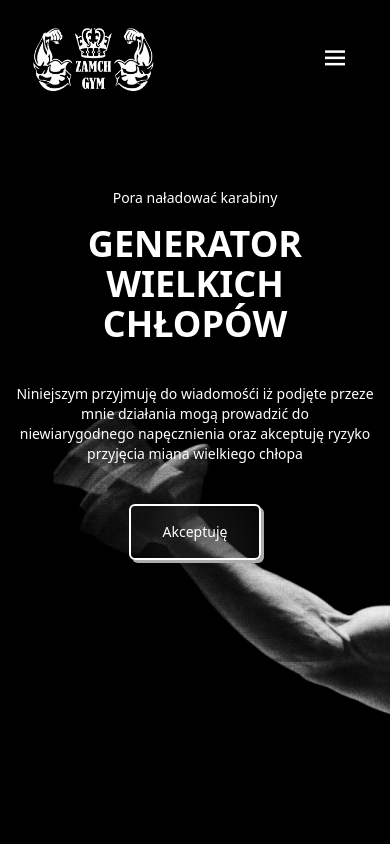
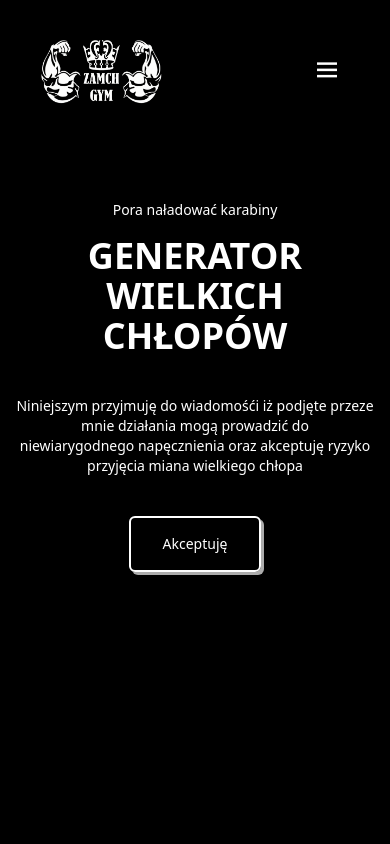
Before and after one commit to jaqp1/zamch-gym, a React (Vite) app: page /trainingGenerator in a window 390 px wide. Shown: the top 844 px of the page. Built offline with nearby package versions, Linux system fonts and the light colour scheme; some icons are missing.

Commit message:
style: mobile layout minor changes

```diff
--- a/src/App.tsx
+++ b/src/App.tsx
@@ -6,7 +6,7 @@ function App() {
 
 
   return (
-    <div className="root-layout min-h-screen w-full bg-cover bg-center bg-fixed bg-no-repeat" style={{backgroundImage: `url(${mainBg})`}}>
+    <div className="root-layout  w-full bg-fixed bg-no-repeat bg-[100%_100%]  bg-[length:150%] md:bg-[length:80%] " style={{backgroundImage: `url(${mainBg})`}}>
       <Navbar />
       <main>
         <Outlet />
--- a/src/components/Hero.tsx
+++ b/src/components/Hero.tsx
@@ -3,7 +3,7 @@ import Button from './Button.js'
 
 export default function Hero() {
   return (
-    <div className="min-h-screen flex flex-col gap-10  items-center mt-20 justify-start text-center p-4">
+    <div className="min-h-screen flex flex-col gap-10  items-center mt-20 lg:mt-10 min-[1000px]:mt-25 justify-start text-center p-4">
         <div className="flex flex-col gap-4 max-w-[900px] w-full mx-auto">
             <p>Pora naładować karabiny</p>
             <h1 className="uppercase font-semibold text-4xl sm:text-5xl md:text-6xl lg:text-7xl">Generator <span className="text-scheme1-700">WIELKICH</span> chłopów</h1>
--- a/src/components/Navbar.tsx
+++ b/src/components/Navbar.tsx
@@ -15,7 +15,7 @@ export const Navbar = () => {
   }
 
   return (
-    <div className='nav flex justify-between align-center mx-8 xl:mx-14 my-7 xl:my-10 text-white mb-0'>
+    <div className='nav flex justify-between align-center mx-10 xl:mx-14 my-10 xl:my-10 text-white mb-0'>
         <div className='flex items-end'>
           <NavLink to='/' className=' nav-logo '><img src={Logo} className='h-16 w-auto  md:h-18 xl:h-22'></img></NavLink>
           </div>
@@ -49,7 +49,7 @@ export const Navbar = () => {
         <button onClick={toggleMenu} className='md:hidden text-3xl p-2 z-50'>
           <i className='bx  bx-menu'></i>
         </button>
-        <div id='mobileMenu' className='hidden fixed top-24  right-0 left-0 p-5 md:hidden z-40  bg-black/50 backdrop-blur-xl '>
+        <div id='mobileMenu' className='hidden fixed top-32  right-0 left-0 p-5 md:hidden z-40  bg-black/50 backdrop-blur-xl '>
             <ul className="flex flex-col items-center list-none gap-6 text-xs md:text-sm xl:text-base ">
               <li><NavLink to='/' className={({ isActive }) =>
                 isActive
```
